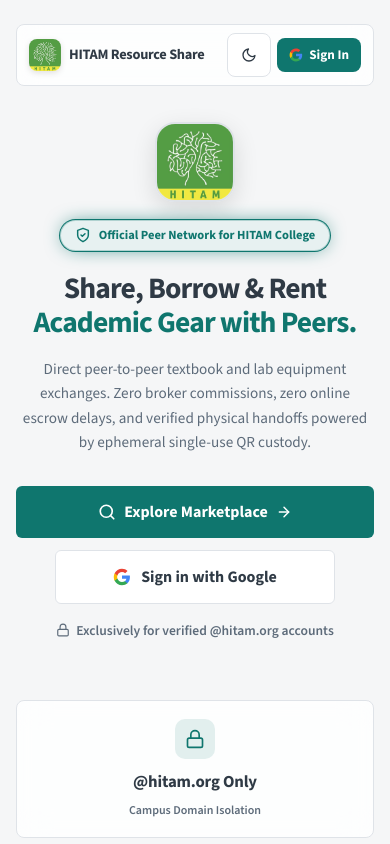
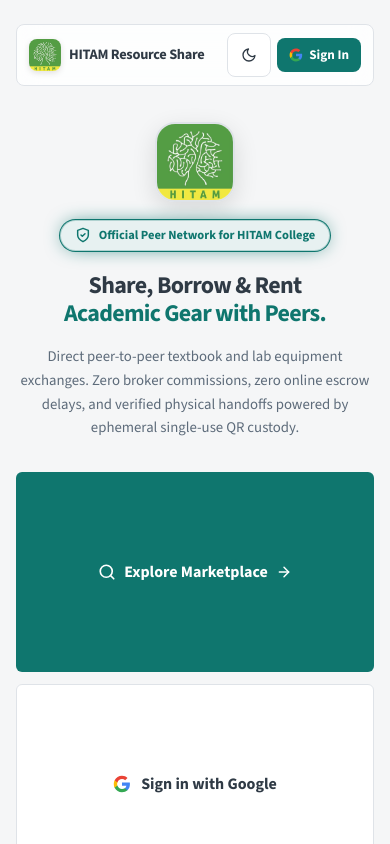
Before and after one commit to rxp017/Resource_share, a React (Vite) app: page / in a window 390 px wide. Shown: the top 844 px of the page. Built offline with nearby package versions, Linux system fonts and the light colour scheme; no server answers; the HTML template or start-up script is replaced by a standard one.

Commit message:
fix(mobile): polish horizontal chip scrolling and vertical CTA stacking on small screens

```diff
--- a/src/index.css
+++ b/src/index.css
@@ -430,6 +430,12 @@
     width: 100% !important;
     max-width: 100% !important;
   }
+  .flex-col-mobile {
+    flex-direction: column !important;
+  }
+  .header-mobile {
+    padding: 10px 14px !important;
+  }
 }
 
 @media (min-width: 641px) {
--- a/src/modules/landing/PublicLandingPage.tsx
+++ b/src/modules/landing/PublicLandingPage.tsx
@@ -207,12 +207,13 @@
 
         <h1
           style={{
-            fontSize: 'clamp(1.85rem, 5.5vw, 3.4rem)',
+            fontSize: 'clamp(1.5rem, 5vw, 3.4rem)',
             fontWeight: 800,
             marginBottom: '18px',
             letterSpacing: '-0.03em',
-            lineHeight: 1.15,
+            lineHeight: 1.18,
             color: 'var(--color-text)',
+            wordBreak: 'break-word',
           }}
         >
           Share, Borrow & Rent <br />
@@ -221,7 +222,7 @@
 
         <p
           style={{
-            fontSize: 'clamp(0.95rem, 2.5vw, 1.15rem)',
+            fontSize: 'clamp(0.925rem, 2.5vw, 1.15rem)',
             color: 'var(--color-text-muted)',
             maxWidth: '660px',
             margin: '0 auto 32px auto',
@@ -233,9 +234,11 @@
 
         {/* Primary CTA Buttons */}
         <div
+          className="flex-col-mobile"
           style={{
             display: 'flex',
             justifyContent: 'center',
+            alignItems: 'center',
             gap: '12px',
             flexWrap: 'wrap',
           }}
@@ -266,7 +269,7 @@
           {user && membership?.status === 'active' ? (
             <Link
               to="/listings/new"
-              className="interactive-btn btn-secondary"
+              className="interactive-btn btn-secondary full-width-mobile"
               style={{
                 display: 'inline-flex',
                 alignItems: 'center',
@@ -287,7 +290,7 @@
           ) : (
             <Link
               to="/login"
-              className="interactive-btn"
+              className="interactive-btn full-width-mobile"
               style={{
                 display: 'inline-flex',
                 alignItems: 'center',
--- a/src/modules/listings/ExplorePage.tsx
+++ b/src/modules/listings/ExplorePage.tsx
@@ -313,6 +313,7 @@
               onClick={() => setSelectedCategory(cat.id)}
               style={{
                 whiteSpace: 'nowrap',
+                flexShrink: 0,
                 display: 'inline-flex',
                 alignItems: 'center',
                 gap: '7px',
--- a/src/shared/layout/AppLayout.tsx
+++ b/src/shared/layout/AppLayout.tsx
@@ -61,7 +61,7 @@
       {/* Glassmorphic Sticky Header */}
       <header
         role="banner"
-        className="glass-panel"
+        className="glass-panel header-mobile"
         style={{
           padding: '10px 20px',
           display: 'flex',
@@ -229,16 +229,17 @@
               style={{
                 display: 'inline-flex',
                 alignItems: 'center',
-                gap: '8px',
-                padding: '8px 16px',
+                gap: '6px',
+                padding: '6px 12px',
                 borderRadius: 'var(--radius-btn, 8px)',
                 fontWeight: 600,
-                fontSize: '0.875rem',
+                fontSize: '0.825rem',
                 textDecoration: 'none',
-                minHeight: '40px',
+                minHeight: '36px',
+                flexShrink: 0,
               }}
             >
-              <GoogleIcon size={16} />
+              <GoogleIcon size={15} />
               <span>Sign In</span>
             </Link>
           )}
```
